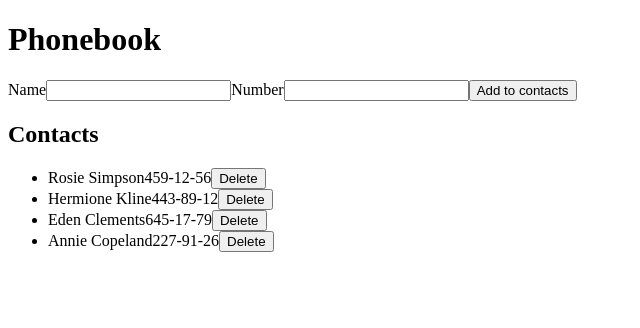
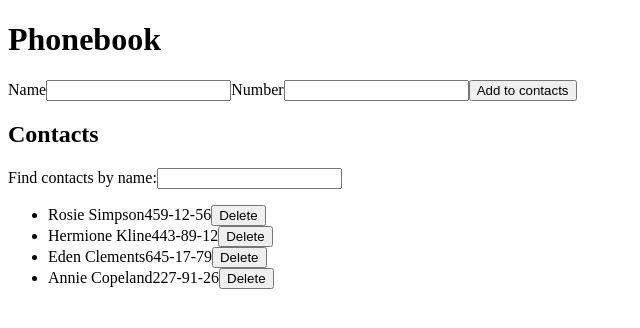
Before and after one commit to Illiya-Lunev/goit-react-hw-02-phonebook, a React (Create React App) app: page / in a window 1280 px wide. Shown: the top 328 px of the page, without its empty margins (0-640 px from the left). Built offline with nearby package versions, Linux system fonts and the light colour scheme.

Commit message:
добавлен фильтр

```diff
--- a/src/App.js
+++ b/src/App.js
@@ -2,6 +2,7 @@ import { Component } from 'react';
 import { v4 as uuidv4 } from 'uuid';
 import FormPhoneBook from './componets/FormPhoneBook/FormPhoneBook.jsx';
 import ContactList from './componets/ContactList/ContactList.jsx';
+import Filter from './componets/Filters/Filters.jsx';
 
 export default class App extends Component {
   state = {
@@ -41,13 +42,19 @@ export default class App extends Component {
     }));
   };
 
+  handleContactsFilter = e => {
+    this.setState({ filter: e.currentTarget.value });
+  };
+
   render() {
     const visibleContacts = this.getVisibleContacts();
+    const { filter } = this.state;
     return (
       <div>
         <h1>Phonebook</h1>
         <FormPhoneBook onSubmit={this.formSubmitHandler} />
         <h2>Contacts</h2>
+        <Filter onChange={this.handleContactsFilter} value={filter} />
         <ContactList
           onDeleteContact={this.deleteContact}
           contacts={visibleContacts}
--- /dev/null
+++ b/src/componets/Filters/Filters.jsx
@@ -0,0 +1,24 @@
+import { v4 as uuidv4 } from "uuid";
+import PropTypes from "prop-types";
+
+export default function Filter({ onChange, value }) {
+    const filterId = uuidv4();
+
+    return <div>
+        <label htmlFor={filterId}> Find contacts by name:</label>
+        <input
+            type="text"
+            name="filter"
+            value={value}
+            id={filterId}
+            onChange={onChange}
+        />
+
+    </div>
+
+}
+
+Filter.propTypes = {
+  onChange: PropTypes.func,
+  value: PropTypes.string,
+};
```
